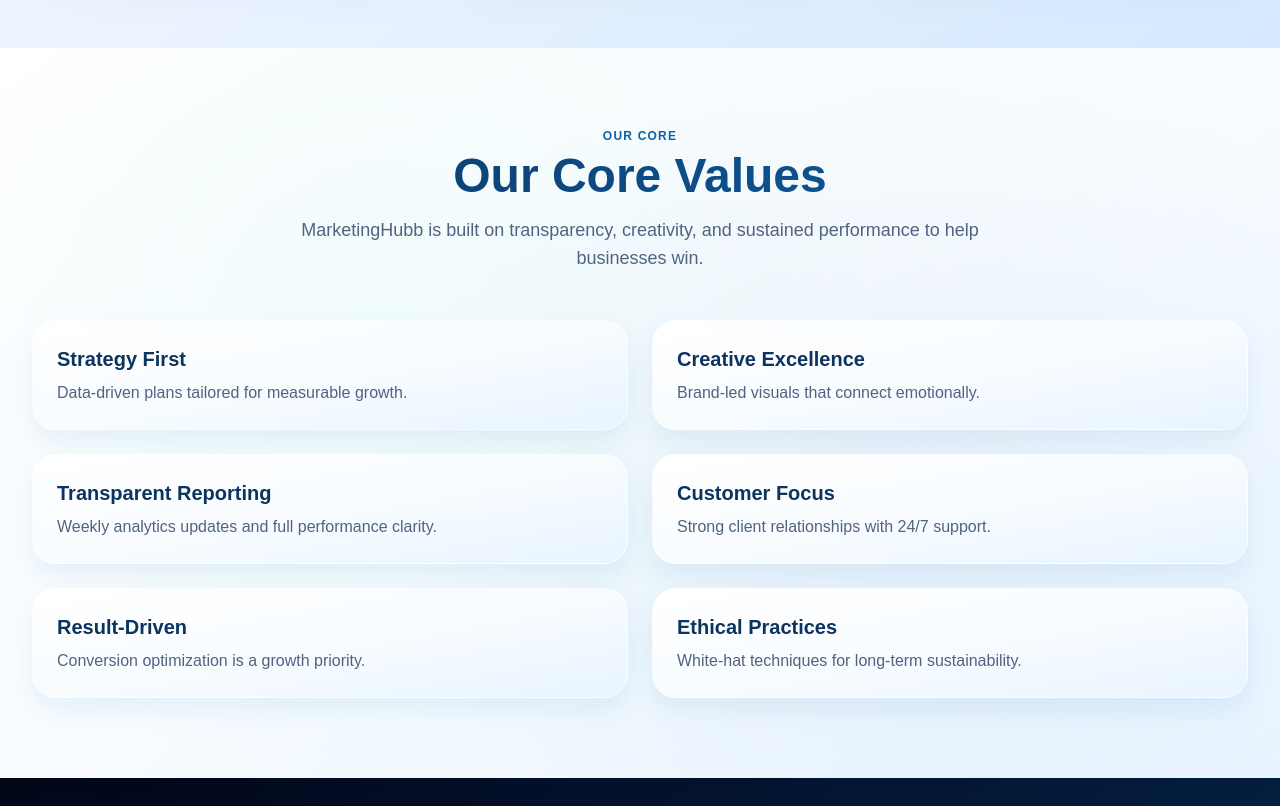
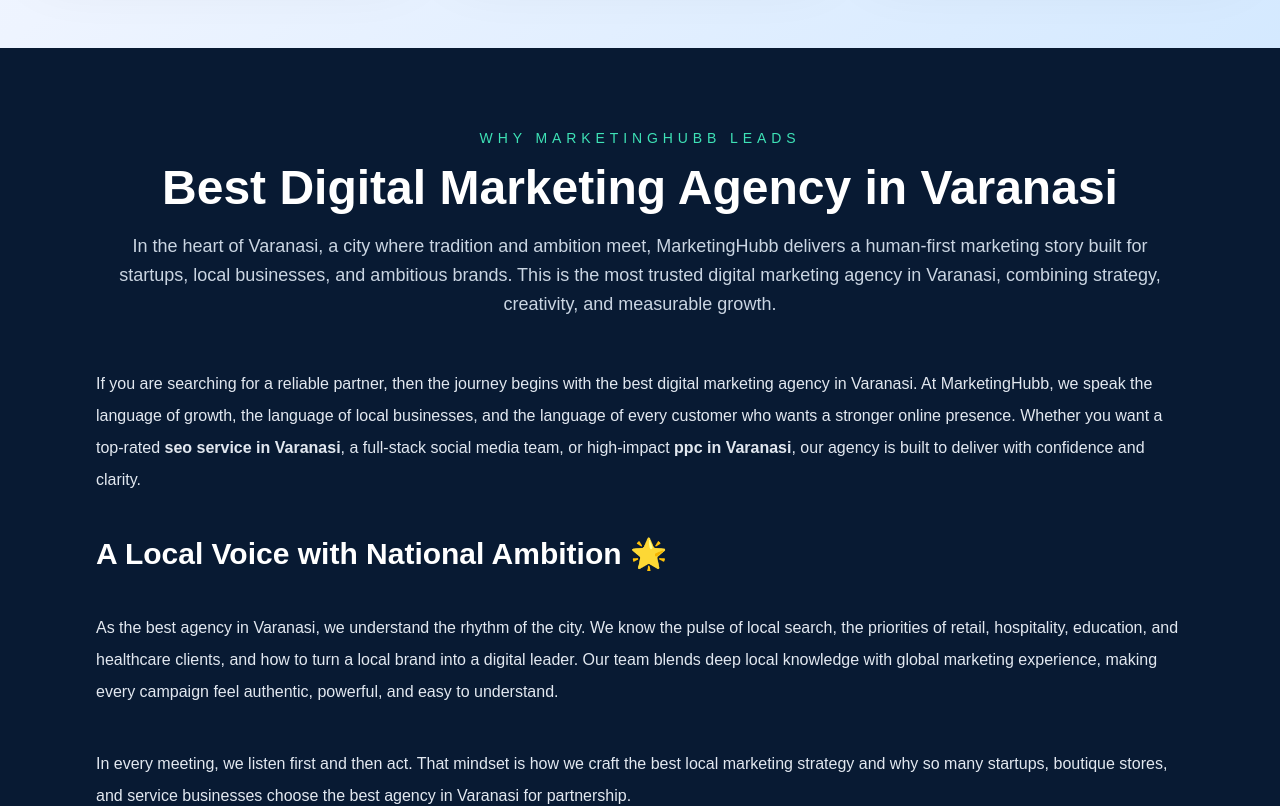
Before and after one commit to rohan-2004-web/marketinghubb, a Next.js app: page / in a window 1280 px wide. Shown: the part 1800-2606 px from the top of the page. Built offline with nearby package versions, Linux system fonts and the light colour scheme.

Commit message:
Place marketing section below service section on home page

```diff
--- a/app/page.tsx
+++ b/app/page.tsx
@@ -41,6 +41,7 @@
     <div className="min-h-screen">
       <HeroSection />
       <ServiceSection />
+      <MarketingContentSection />
       <CoreValuesSection />
       <TestimonialsSection />
       <IndustriesSection />
@@ -51,7 +52,6 @@
       <CourseSection />
       <ContactSection />
       <FAQSection />
-      <MarketingContentSection />
     </div>
   );
 }
```
